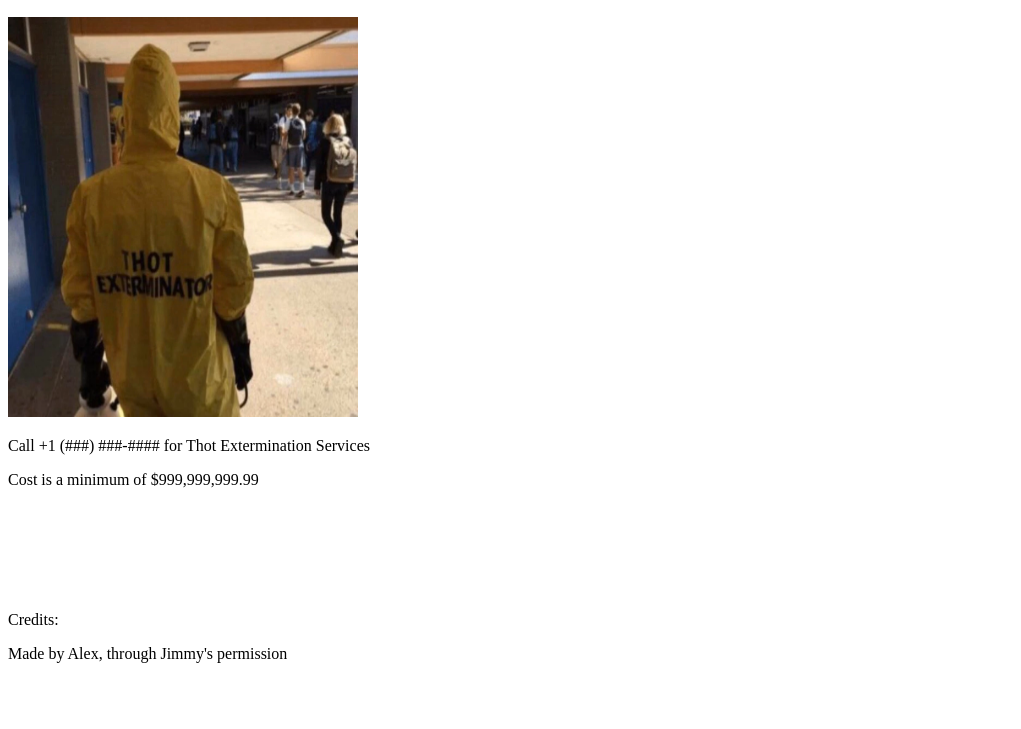
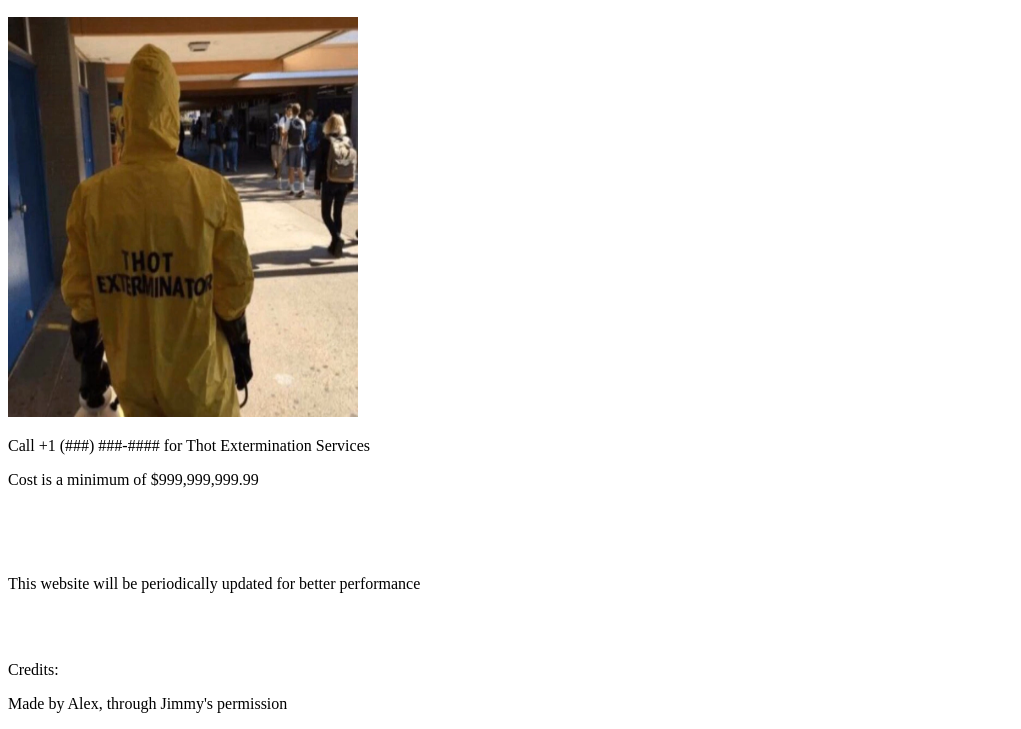
Before and after one commit to BigAl22/Dr._McSandwich.com, a plain HTML site: page index.html in a window 1280 px wide. Shown: the part 567-1296 px from the top of the page, without its empty margins (0-1021 px from the left). Before the commit the page ends 1246 px from the top, so only its background shows below. Drawn offline with Linux system fonts and the light colour scheme.

Commit message:
Update index.html

```diff
--- a/index.html
+++ b/index.html
@@ -24,6 +24,7 @@
     <br>
     <br>
     <br>
+    <p>This website will be periodically updated for better performance<p>
     <br>
     <br>
     <p>Credits:<p>
```
